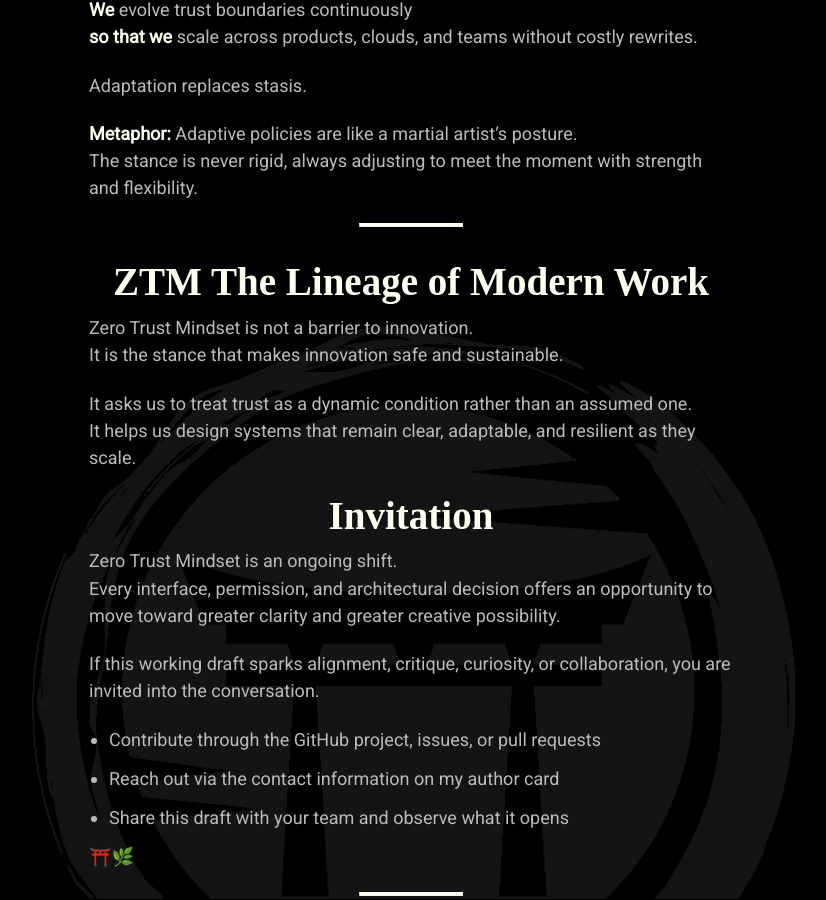
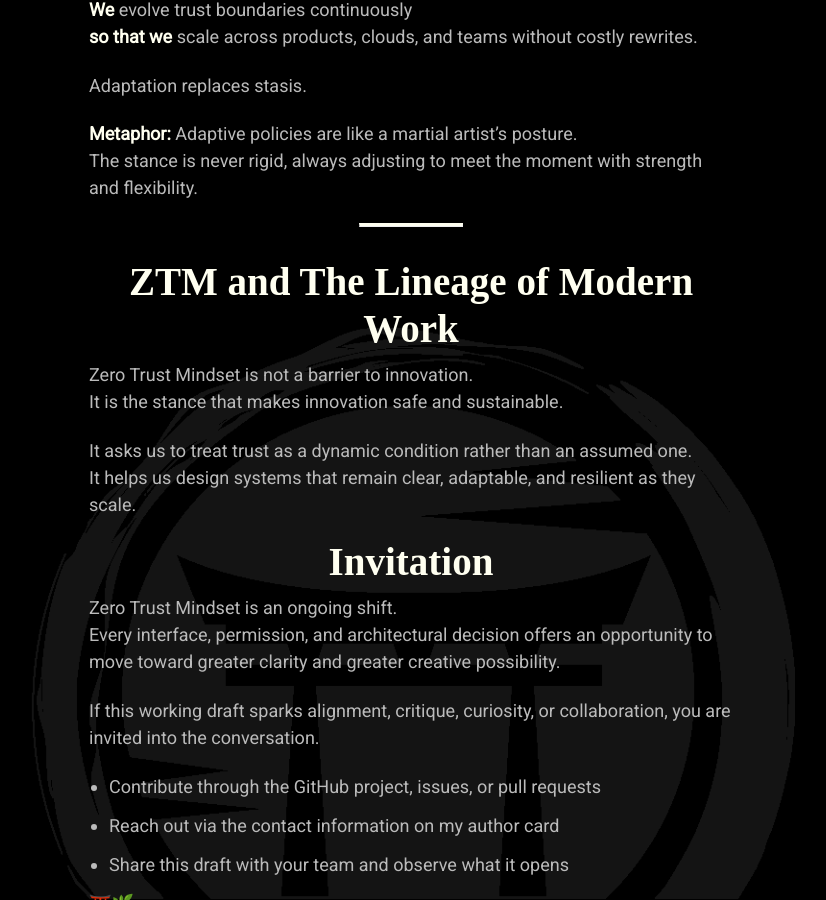
Before and after one commit to mindset-dojo/mindset-dojo.github.io, a Jekyll site: the page built from _insights/2025/michael-basil/2025-12-07-zero-trust-mindset-invitation-for-conversation.md, in a window 1280 px wide and 900 px high, scrolled down 4466 px. Shown: the whole window, without its empty margins (229-1055 px from the left). Built offline with Jekyll 4.4.1, drawn with Linux system fonts in a browser that asks for light colours; some web fonts are replaced.

```diff
--- a/_insights/2025/michael-basil/2025-12-07-zero-trust-mindset-invitation-for-conversation.md
+++ b/_insights/2025/michael-basil/2025-12-07-zero-trust-mindset-invitation-for-conversation.md
@@ -160,7 +160,7 @@
 
 ---
 
-## ZTM The Lineage of Modern Work
+## ZTM and The Lineage of Modern Work
 
 Zero Trust Mindset is not a barrier to innovation.
 It is the stance that makes innovation safe and sustainable.
```
